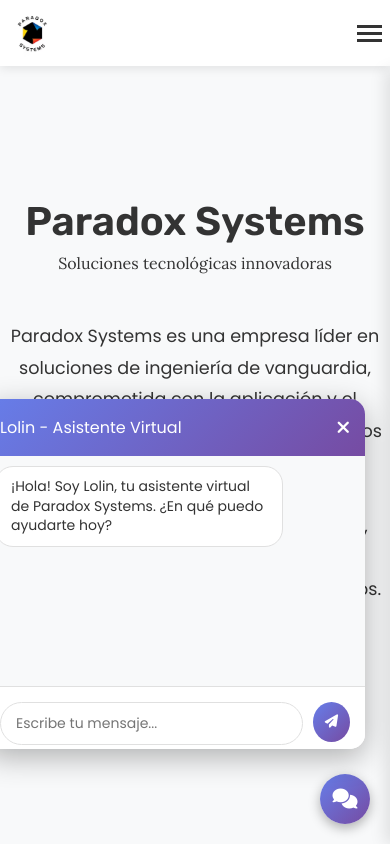
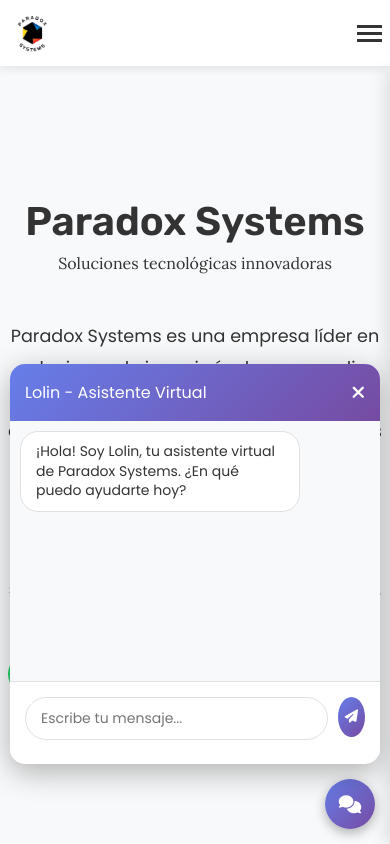
Before and after one commit to folxxsreal/paradox, a website: page public/index.html in a window 390 px wide. Both pictures are taken after a click on the element 345 px from the left and 799 px from the top of the page. Shown: the top 844 px of the page. Drawn offline with Linux system fonts and the light colour scheme.

Commit message:
ups again

```diff
--- a/public/styles.css
+++ b/public/styles.css
@@ -1075,27 +1075,54 @@
 }
 
 @media (max-width: 480px) {
-  #chatbot-toggle {
-    width: 50px;
-    height: 50px;
+  #chatbot-container {
     bottom: 15px;
     right: 15px;
   }
 
+  #chatbot-toggle {
+    width: 50px;
+    height: 50px;
+  }
+
   #chatbot-toggle i {
-    font-size: 20px;
+    font-size: 18px;
   }
 
   #chatbot-window {
-    width: calc(100vw - 10px);
-    height: 350px;
-    right: 5px;
-    bottom: 75px;
+    position: fixed;
+    bottom: 80px;
+    right: 10px;
+    left: 10px;
+    width: auto;
+    height: 70vh;
+    max-height: 400px;
   }
 
   #chatbot-messages {
-    height: 230px;
+    height: calc(70vh - 140px);
+    max-height: 260px;
     padding: 10px;
+  }
+
+  .chatbot-input-container {
+    padding: 10px;
+  }
+
+  #chatbot-input {
+    font-size: 16px;
+  }
+}
+
+@media (max-width: 320px) {
+  #chatbot-window {
+    height: 60vh;
+    max-height: 350px;
+  }
+
+  #chatbot-messages {
+    height: calc(60vh - 130px);
+    max-height: 220px;
   }
 }
 
```
